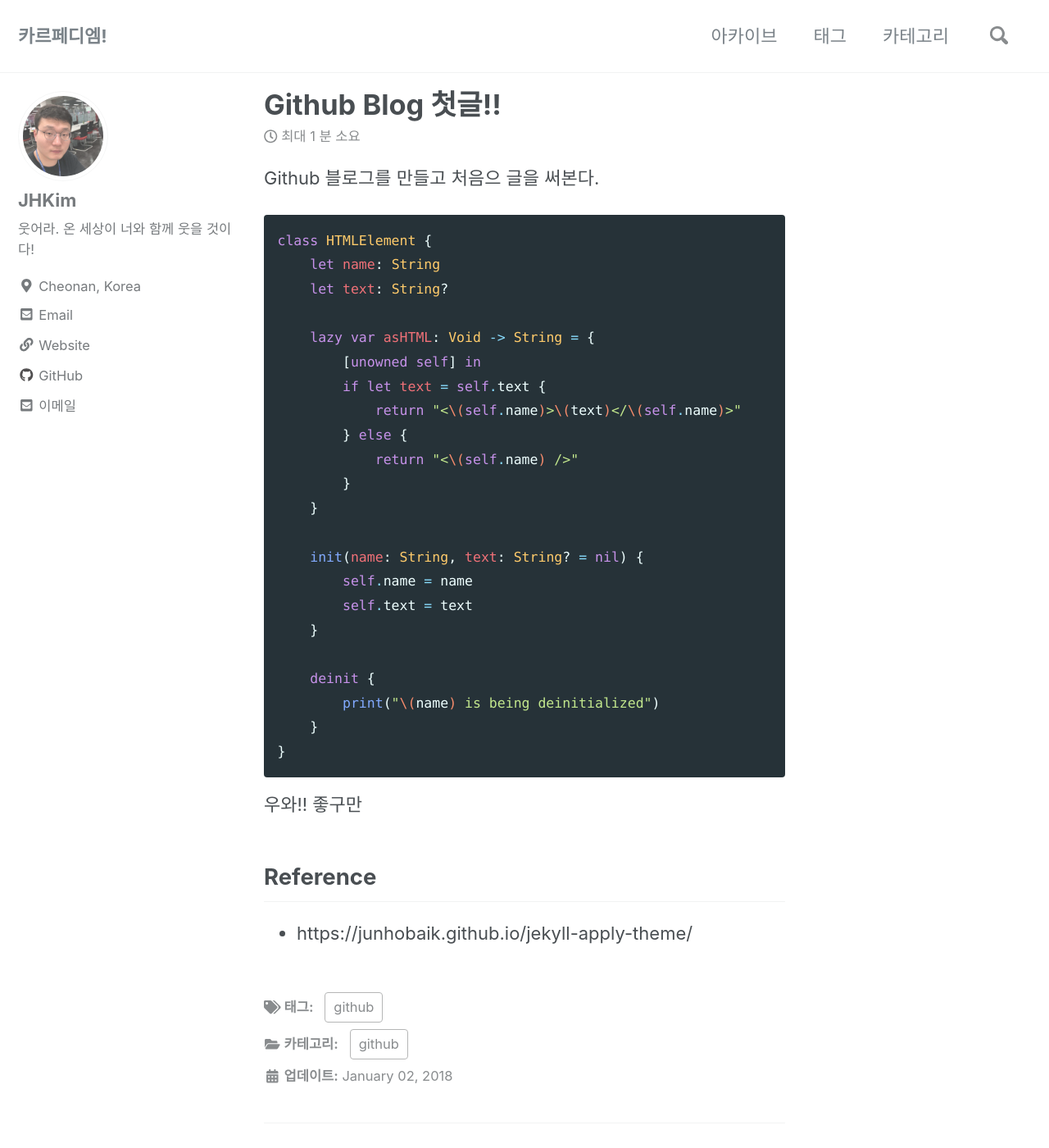
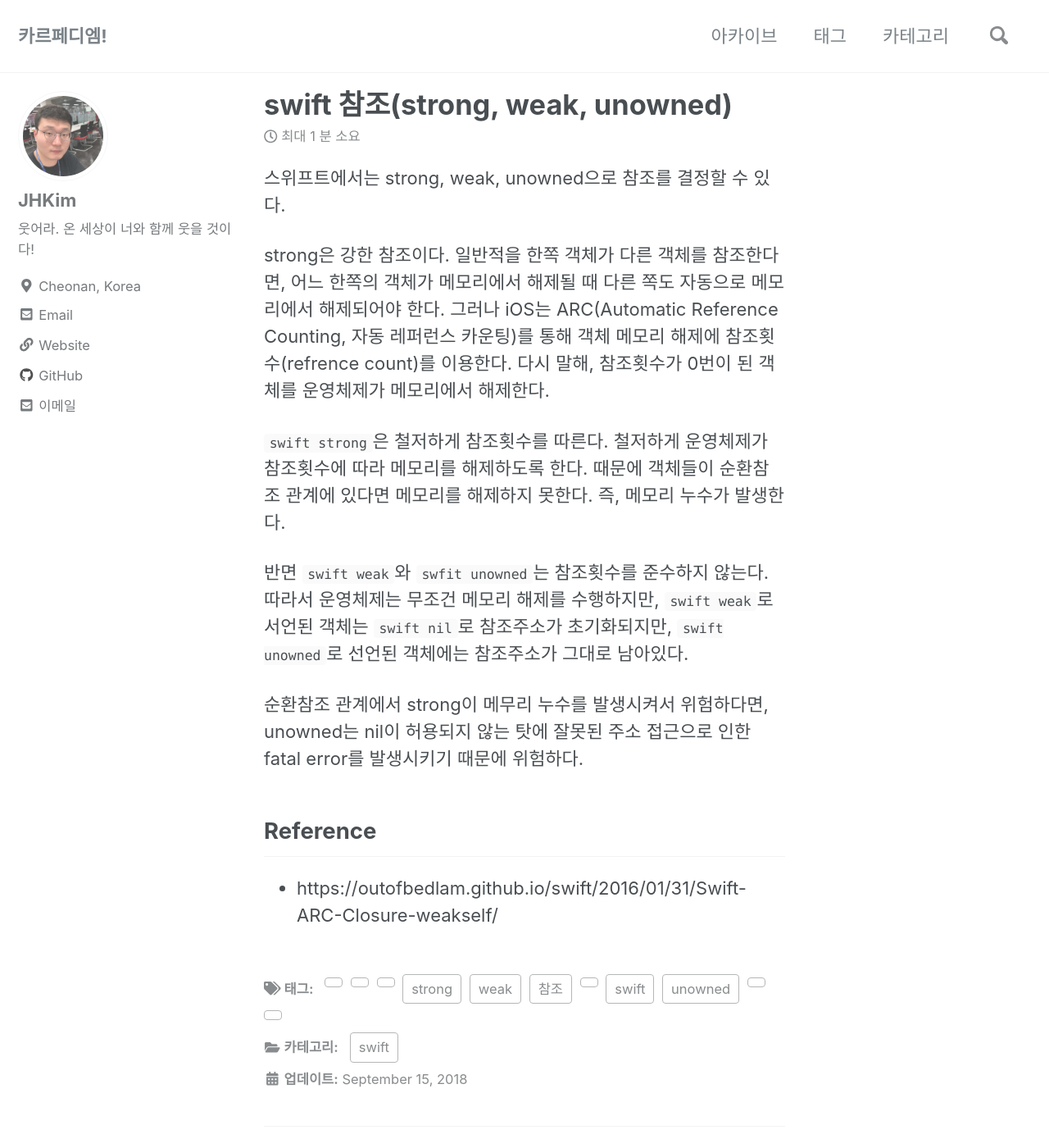
Before and after one commit to cerulean85/cerulean85.github.io, a Jekyll site: the page built from _posts/2018-09-16-swift 참조(strong, weak, unowned).md, in a window 1280 px wide and 1400 px high. Shown: the whole window at 82% size. Built offline with Jekyll 4.4.1, drawn with Linux system fonts in a browser that asks for light colours; nearby versions of some CDN libraries; comment, search, counter and statistics services are not loaded.

Commit message:
Update 2018-09-16-swift 참조(strong, weak, unowned).md

````diff
--- a/_posts/2018-09-16-swift 참조(strong, weak, unowned).md
+++ b/_posts/2018-09-16-swift 참조(strong, weak, unowned).md
@@ -1,39 +1,27 @@
 ---
-title: Github Blog 첫글!!
-date: 2018-01-02
-tags: github
-category: github
+title: swift 참조(strong, weak, unowned)
+date: 2018-09-15
+tags: swift 참조, strong, weak, unowned
+category: swift
 ---
 
-Github 블로그를 만들고 처음으 글을 써본다.
+스위프트에서는 strong, weak, unowned으로 참조를 결정할 수 있다.
 
-```swift
-class HTMLElement {
-    let name: String
-    let text: String?
+strong은 강한 참조이다.
+일반적을 한쪽 객체가 다른 객체를 참조한다면, 어느 한쪽의 객체가 메모리에서 해제될 때 다른 쪽도 자동으로 메모리에서 해제되어야 한다.
+그러나 iOS는 ARC(Automatic Reference Counting, 자동 레퍼런스 카운팅)를 통해 객체 메모리 해제에 참조횟수(refrence count)를 이용한다.
+다시 말해, 참조횟수가 0번이 된 객체를 운영체제가 메모리에서 해제한다.
 
-    lazy var asHTML: Void -> String = {
-        [unowned self] in
-        if let text = self.text {
-            return "<\(self.name)>\(text)</\(self.name)>"
-        } else {
-            return "<\(self.name) />"
-        }
-    }
+```swift strong```은 철저하게 참조횟수를 따른다.
+철저하게 운영체제가 참조횟수에 따라 메모리를 해제하도록 한다. 때문에 객체들이 순환참조 관계에 있다면 메모리를 해제하지 못한다. 즉, 메모리 누수가 발생한다.
 
-    init(name: String, text: String? = nil) {
-        self.name = name
-        self.text = text
-    }
+반면 ```swift weak```와 ```swfit unowned```는 참조횟수를 준수하지 않는다. 따라서 운영체제는 무조건 메모리 해제를 수행하지만, ```swift weak```로 서언된 객체는 ```swift nil```로 참조주소가 초기화되지만, ```swift unowned```로 선언된 객체에는 참조주소가 그대로 남아있다.
 
-    deinit {
-        print("\(name) is being deinitialized")
-    }
-}
-```
+순환참조 관계에서 strong이 메무리 누수를 발생시켜서 위험하다면,
+unowned는 nil이 허용되지 않는 탓에 잘못된 주소 접근으로 인한 fatal error를 발생시키기 때문에 위험하다.
 
-우와!! 좋구만
+
 
 ## Reference
 
-- https://junhobaik.github.io/jekyll-apply-theme/
+- https://outofbedlam.github.io/swift/2016/01/31/Swift-ARC-Closure-weakself/
````
